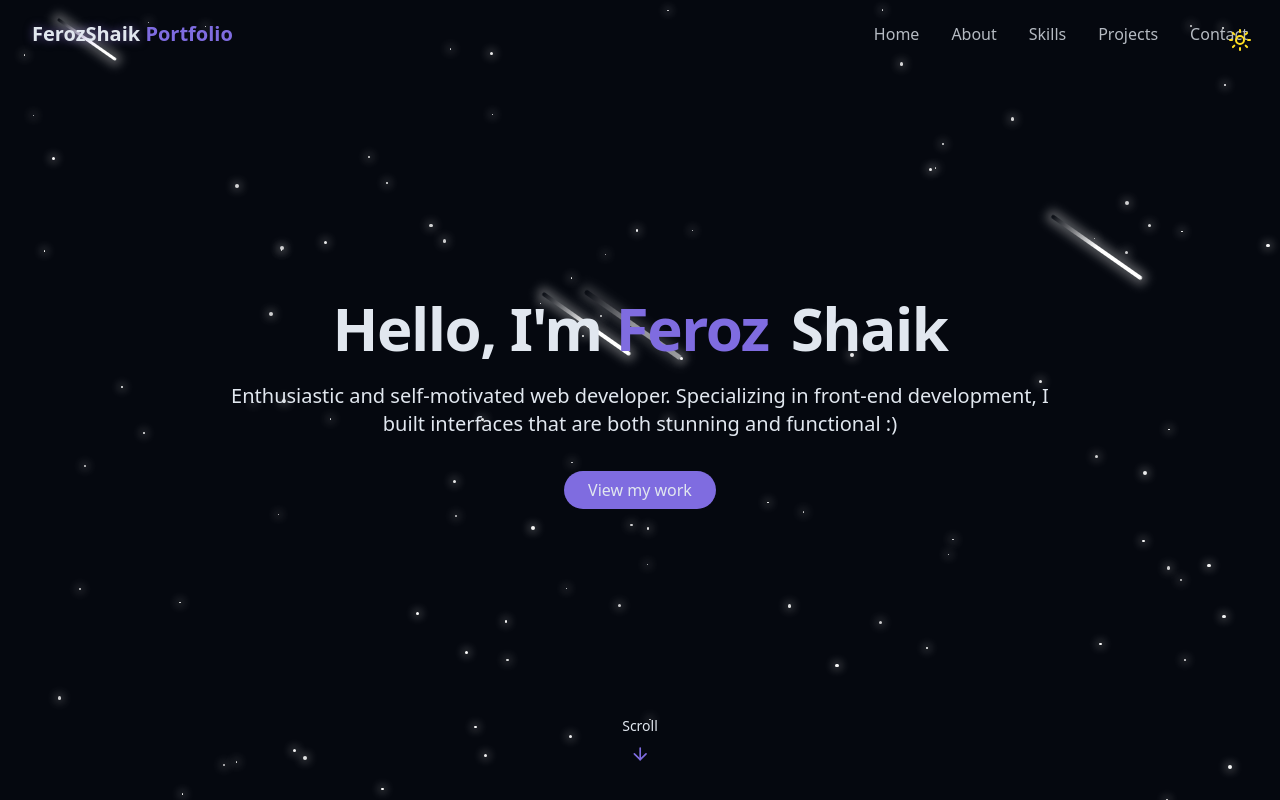
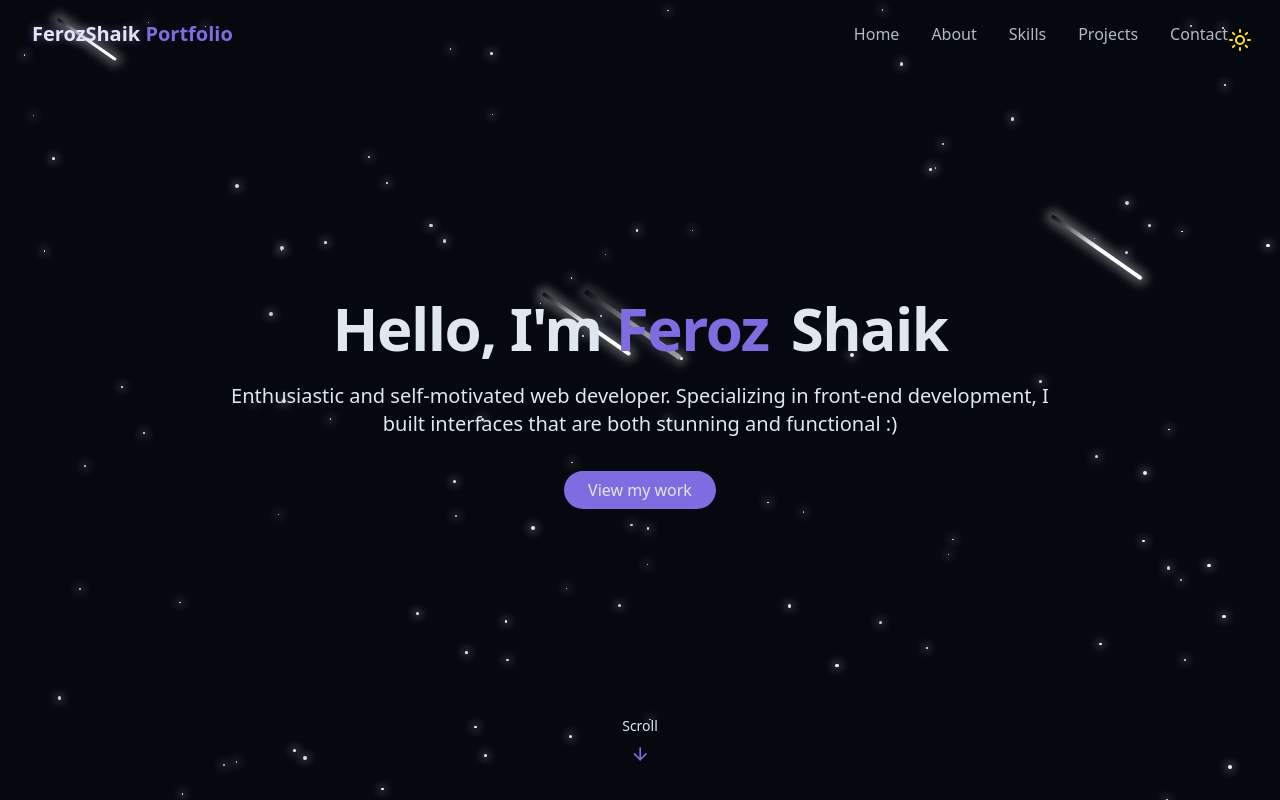
Before and after one commit to ferozzshaikk/FerozzShaikk--Portfolio, a React (Vite) app: page / in a window 1280 px wide. Shown: the top 800 px of the page. Built offline with nearby package versions, Linux system fonts and the light colour scheme.

Commit message:
light mode adjusted

```diff
--- a/src/components/Navbar.jsx
+++ b/src/components/Navbar.jsx
@@ -42,7 +42,7 @@
         </a>
 
         {/* Desktop nav */}
-        <div className="hidden md:flex space-x-8">
+        <div className="hidden md:flex space-x-8 mr-5">
           {navItems.map((item, key) => (
             <a
               key={key}
```
